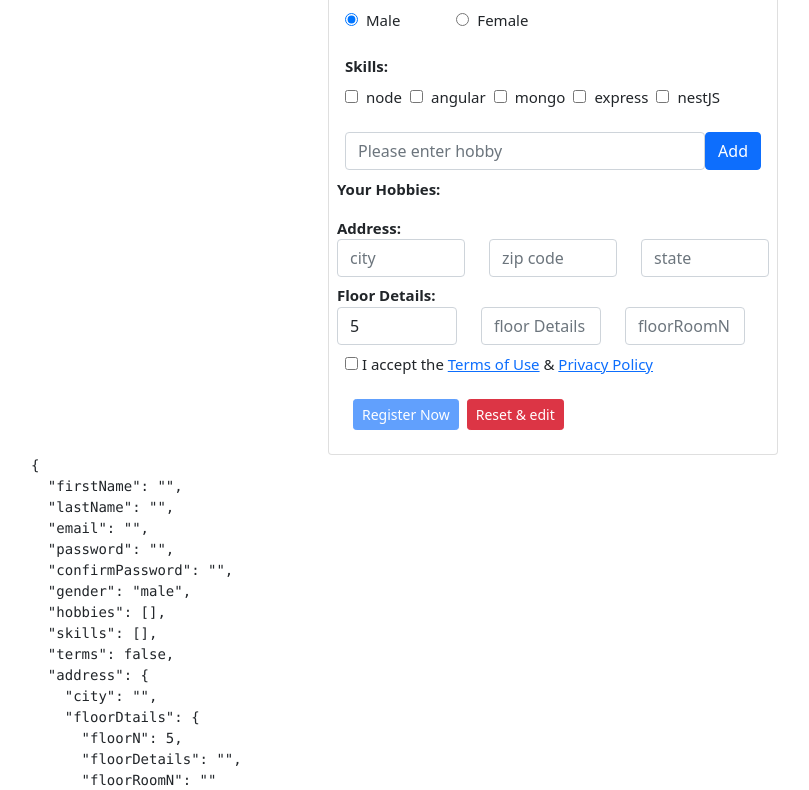
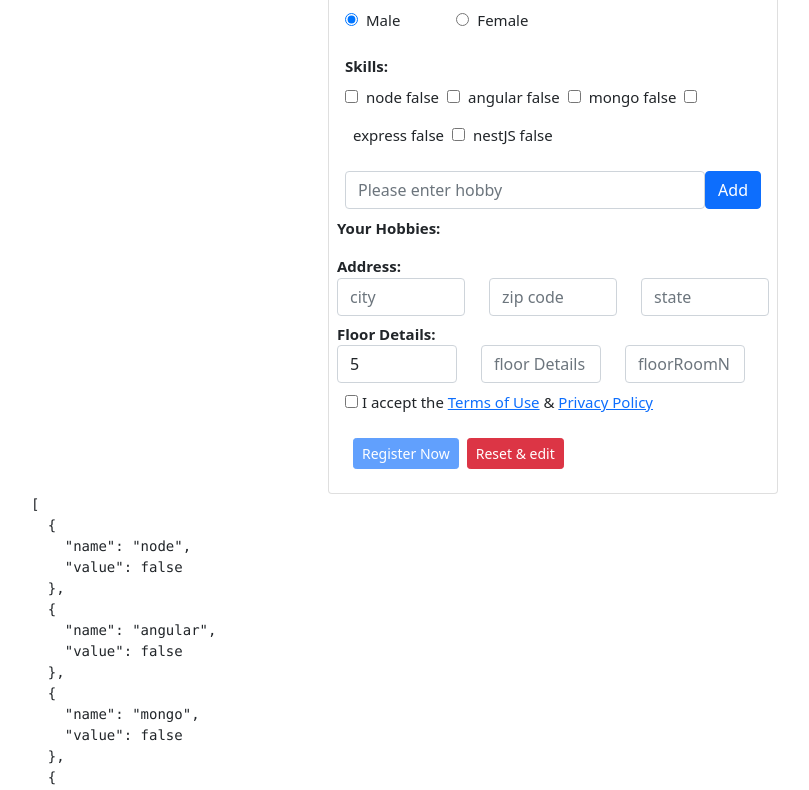
Before and after one commit to bksfs-sen/mean-app, an Angular app in the folder angular-app/: page /signup in a window 1280 px wide. Shown: the part 500-1290 px from the top of the page, without its empty margins (87-896 px from the left). Built offline with nearby package versions, Linux system fonts and the light colour scheme.

Commit message:
fixed issue

```diff
--- a/angular-app/src/app/views/signup/signup.component.html
+++ b/angular-app/src/app/views/signup/signup.component.html
@@ -81,8 +81,9 @@
     <div class="form-group p-2">
       <strong> Skills: </strong> <br>
       <span *ngFor="let skill of skills; let i = index">
-        <input type="checkbox" [value]="skill.value" id="s_{{i}}" (change)="setUnsetSkill($event, skill)">
-        <label for="s_{{i}}" class="m-2 bolder"> {{skill.name}} </label>
+        <input type="checkbox" [checked]="skill.value" [value]="skill.value" id="s_{{i}}"
+          (change)="setUnsetSkill($event, skill)">
+        <label for="s_{{i}}" class="m-2 bolder"> {{skill.name}} {{skill.value}} </label>
       </span>
     </div>
     <div class="form-group p-2 d-flex">
@@ -172,5 +173,5 @@
     </div>
   </form>
 </div>
-<!-- <pre [innerHtml]="skills | json"> </pre> -->
+<pre [innerHtml]="skills | json"> </pre>
 <pre [innerHtml]="userForm.value | json"> </pre>
--- a/angular-app/src/app/views/signup/signup.component.ts
+++ b/angular-app/src/app/views/signup/signup.component.ts
@@ -42,6 +42,7 @@ export class SignupComponent implements OnInit {
   }
 
   configUserForm() {
+    this.skills.filter((ele: any) => ele.value = false);
     this.userForm = this.fb.group(
       {
         firstName: [
```
